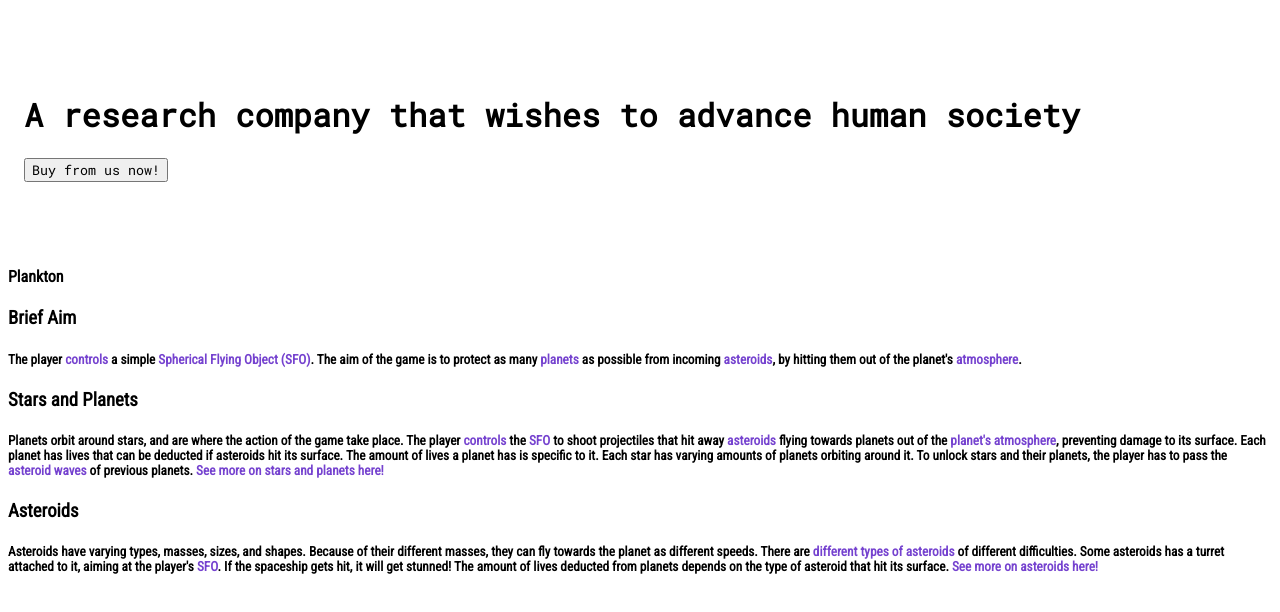
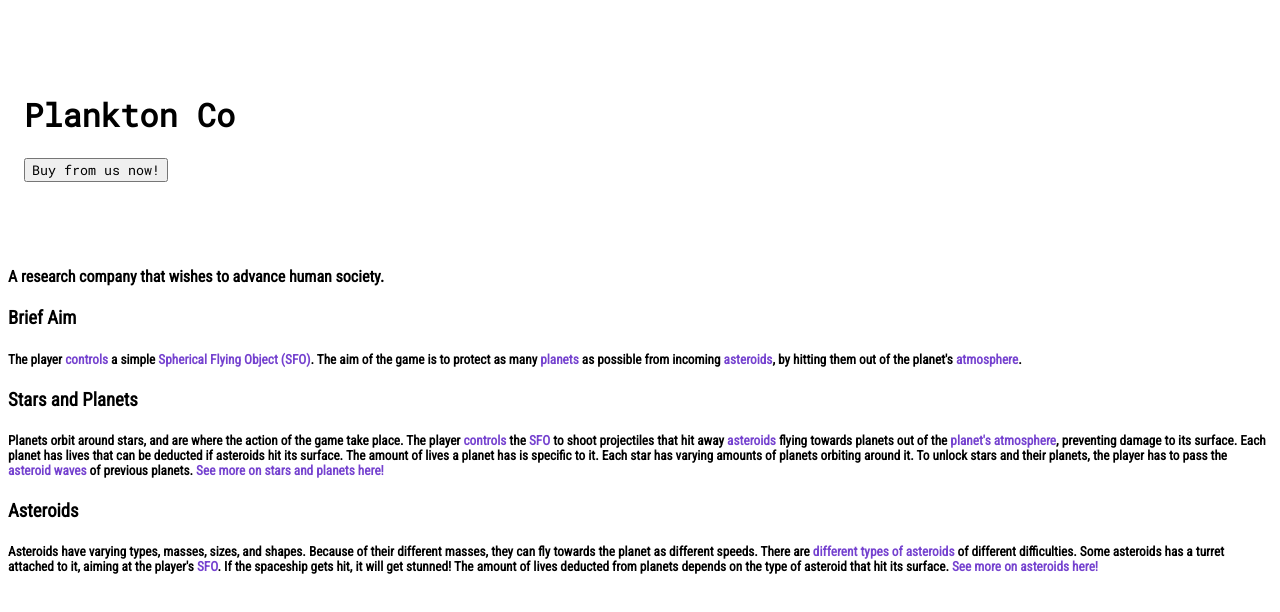
Before and after one commit to planktoncompany/planktoncompany.github.io, a plain HTML site: page index.html in a window 1280 px wide. Drawn offline with Linux system fonts and the light colour scheme; files that its build step writes are made by us from their sources.

Commit message:
Update index.html

```diff
--- a/index.html
+++ b/index.html
@@ -31,7 +31,7 @@
 
   <header class="container deep-purple center" style="padding: 64px 16px">
     <h1 class="margin jumbo">
-     A research company that wishes to advance human society
+     Plankton Co
     </h1>
     <button onclick="location.href='../'" class="button purple padding-large margin-top large">
       Buy from us now!
@@ -41,7 +41,7 @@
     <div class="row-padding padding-64 container">
       <div class="content">
         <h4>
-          Plankton
+          A research company that wishes to advance human society.
         </h4>
       </div>
     </div>
```
